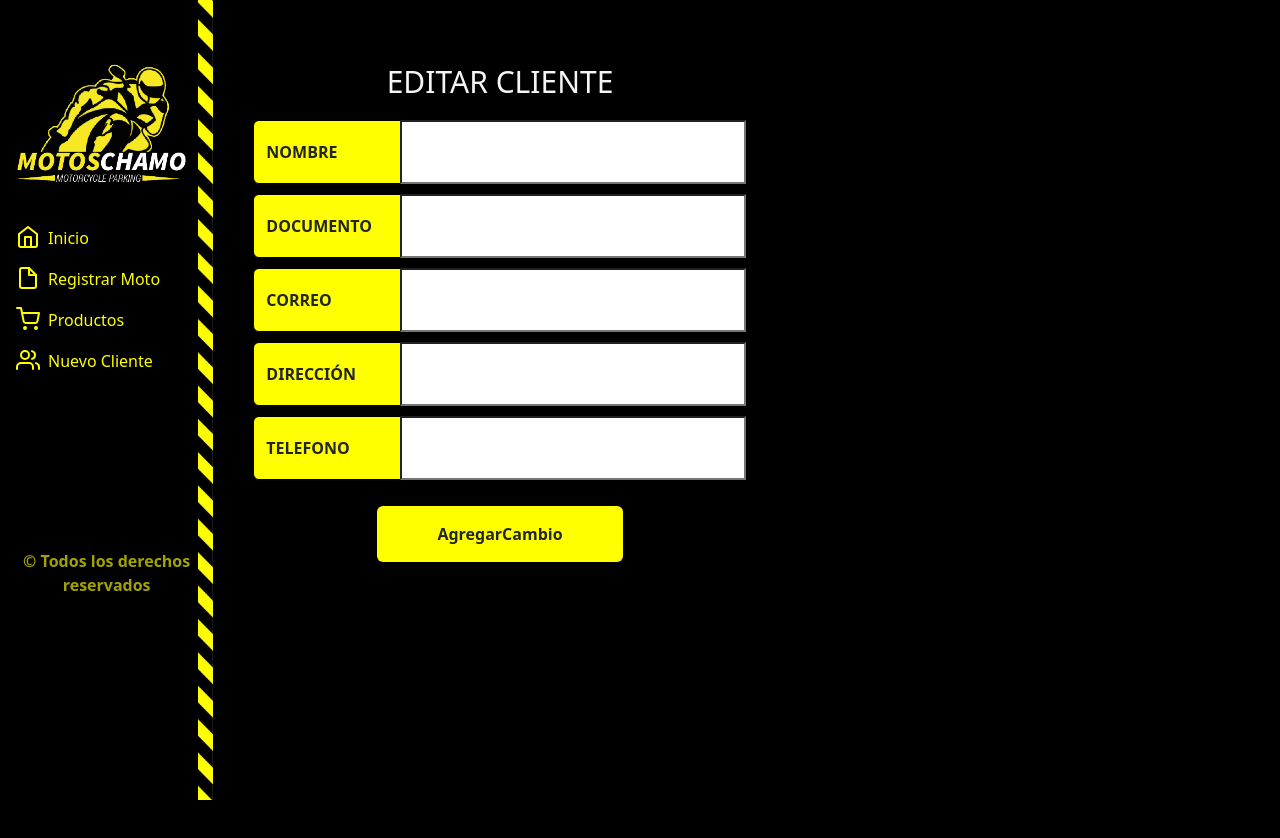
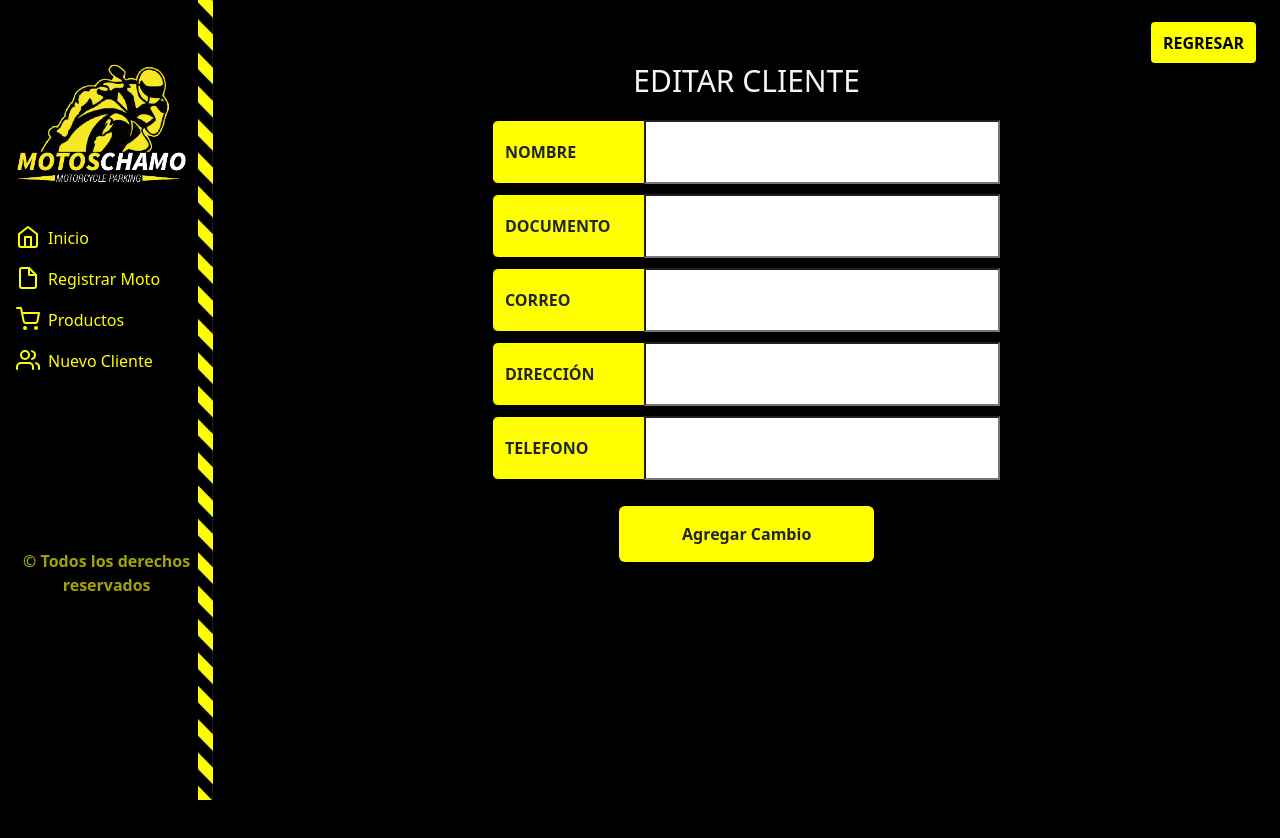
Before and after one commit to santii321/parqueadero, a React (Create React App) app in the folder parqueadero/: page /EditarCliente/1 in a window 1280 px wide. Shown: the top 838 px of the page. After the commit the page ends 800 px from the top, so only its background shows below. Built offline with nearby package versions, Linux system fonts and the light colour scheme; no server answers.

Commit message:
Se agregan la expresiones regulares

```diff
--- a/parqueadero/src/components/Productos/AgregarProducto.js
+++ b/parqueadero/src/components/Productos/AgregarProducto.js
@@ -12,6 +12,15 @@ const AgregarProducto = () =>{
     const [precio, setPrecio] = useState('');
     const [cantidad, setCantidad] = useState('');
     const navigate = useNavigate();
+
+    const expresionRegular = {
+        usuario: /^[a-zA-Z0-9\_]{4,16}$/, // Letras, numeros, guion_bajo
+        nombre: /^[a-zA-ZÀ-ÿ\s]{3,40}$/, // Letras y espacios, pueden llevar acentos.
+        password: /^.{4,12}$/, // 4 a 12 digitos
+        correo: /^[a-zA-Z0-9_.+-]+@[a-zA-Z0-9-]+\.[a-zA-Z0-9-.]+$/,
+        documento: /^\d{9,10}$/,
+        celular: /^\d{10}$/
+      };
 
     const postProducto = async (e) =>{
         e.preventDefault()
--- a/parqueadero/src/pages/clientes/EditarCliente.js
+++ b/parqueadero/src/pages/clientes/EditarCliente.js
@@ -1,6 +1,6 @@
 import axios from 'axios';
 import { useEffect, useState } from 'react';
-import { useNavigate, useParams } from 'react-router-dom';
+import { Link, useNavigate, useParams } from 'react-router-dom';
 
 const url ='http://localhost:3100/clientes/';
 
@@ -32,7 +32,7 @@ function EditarCliente(){
             direccion,
             telefono
         })
-        navigate('/NuevoCliente');
+        navigate('/FormularioClientes');
     }
 
     const getClienteId = async () =>{
@@ -49,7 +49,13 @@ function EditarCliente(){
     }, []);
 
     return (
-        <section className="contenedor m-2 mx-3 mt-5">
+        <section className="w-100 ">
+            <section className="d-flex section-btns">
+                <Link className="btn btn-agregar" to="/NuevoCliente">
+                regresar
+                </Link>
+            </section>
+            <section className='w-100 d-flex  justify-content-center flex-wrap'>
             <form className="contact w-50 d-flex flex-column" id="contact" onSubmit={updateCliente} >
                 <h3 className="text-center text-uppercase">Editar Cliente</h3>
                 <fieldset className='input-group flex-nowrap'>
@@ -72,9 +78,11 @@ function EditarCliente(){
                     <span className='input-group-text' id='addon-wrapping'>TELEFONO</span>
                     <input type="text" tabindex="5" value={telefono} onChange={(e)=> setTelefono(e.target.value)} required autofocus />
                 </fieldset>
-                <button className="my-3 fw-semibold btns" type="submit" id="contact-submit" onClick="/FormularioClientes" data-submit="...Sending">AgregarCambio</button>
+                <button className="my-3 fw-semibold btns" type="submit" id="contact-submit" onClick="/FormularioClientes" data-submit="...Sending">Agregar Cambio</button>
 
             </form>
+
+            </section>
 
 
         </section>
--- a/parqueadero/src/pages/productos/EditarProductos.js
+++ b/parqueadero/src/pages/productos/EditarProductos.js
@@ -12,6 +12,15 @@ function EditarProductos(){
     const [cantidad, setCantidad] = useState('');
     const navigate = useNavigate();
     const {id} = useParams();
+
+    const expresionRegular = {
+        usuario: /^[a-zA-Z0-9\_]{4,16}$/, // Letras, numeros, guion_bajo
+        nombre: /^[a-zA-ZÀ-ÿ\s]{3,40}$/, // Letras y espacios, pueden llevar acentos.
+        password: /^.{4,12}$/, // 4 a 12 digitos
+        correo: /^[a-zA-Z0-9_.+-]+@[a-zA-Z0-9-]+\.[a-zA-Z0-9-.]+$/,
+        documento: /^\d{9,10}$/,
+        celular: /^\d{10}$/
+      };
 
     const updateProducto = async (e) =>{
         e.preventDefault();
```
